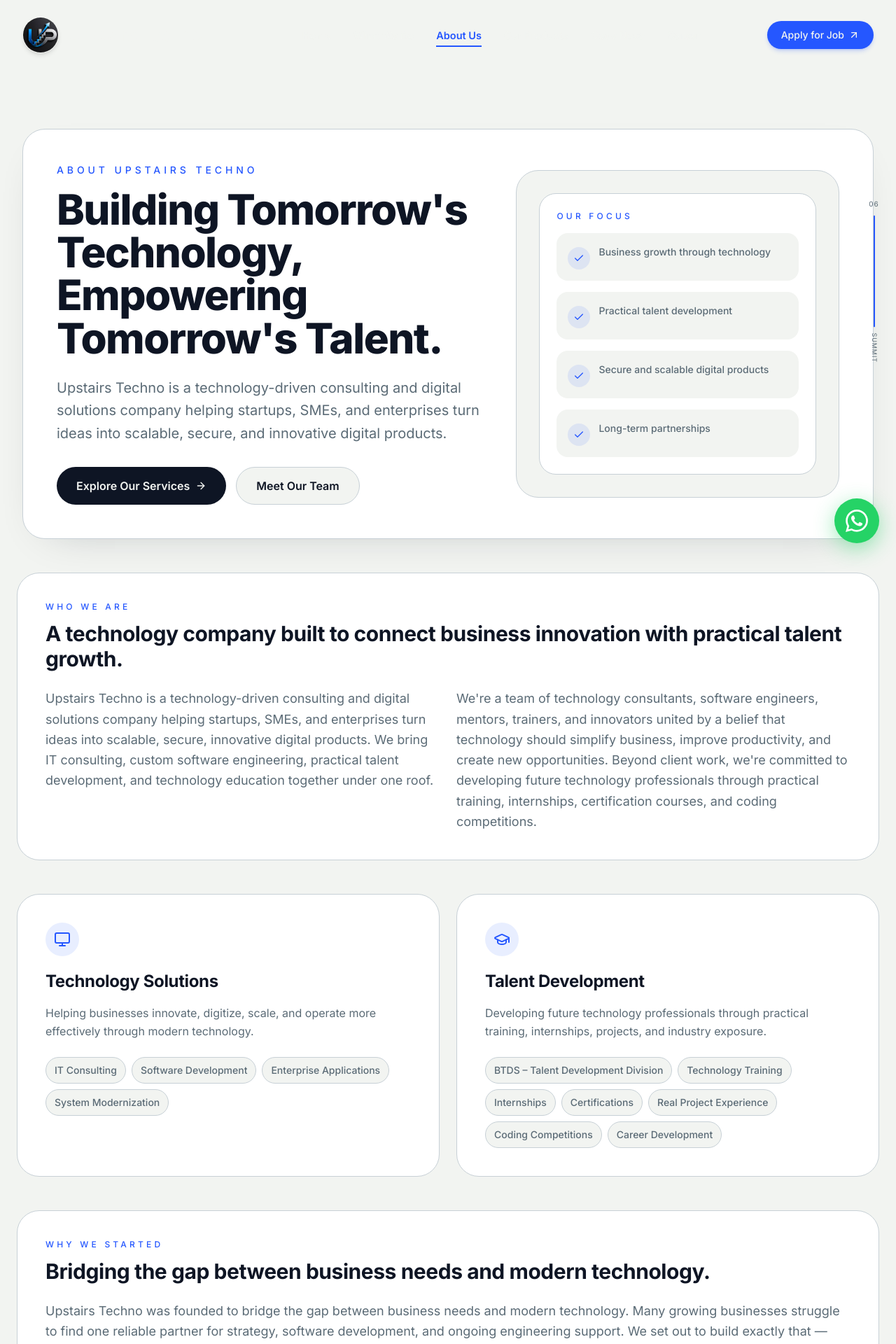
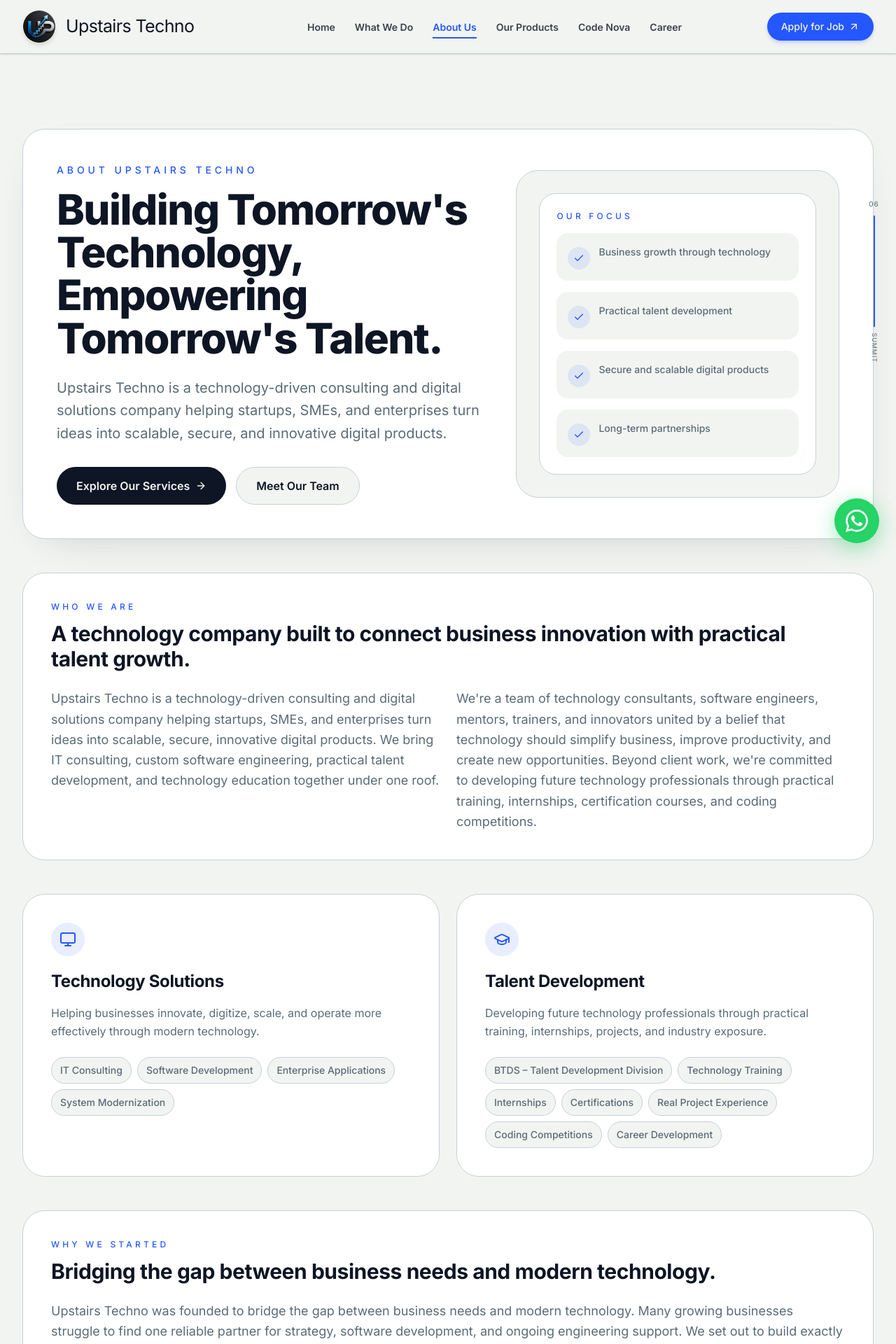
Before and after one commit to khetrikunal/Upstairs_Techno_Portfolio_Frontend, a Next.js app: page /about in a window 1280 px wide. Shown: the top 1920 px of the page at 70% size. Built offline with nearby package versions, Linux system fonts and the light colour scheme.

Commit message:
Navabar changes Done

```diff
--- a/app/about/page.tsx
+++ b/app/about/page.tsx
@@ -111,7 +111,7 @@
           </div>
         </section>
 
-        <section className="mx-auto mt-12 max-w-7xl px-6">
+        <section className="mx-auto mt-12 max-w-7xl px-4 sm:px-6 md:px-8">
           <div className="rounded-[2rem] border border-grid bg-white p-8 sm:p-10">
             <p className="font-mono text-xs uppercase tracking-[0.35em] text-blueline">Who We Are</p>
             <h2 className="mt-3 font-display text-3xl font-semibold text-ink">A technology company built to connect business innovation with practical talent growth.</h2>
@@ -126,7 +126,7 @@
           </div>
         </section>
 
-        <section className="mx-auto mt-12 max-w-7xl px-6">
+        <section className="mx-auto mt-12 max-w-7xl px-4 sm:px-6 md:px-8">
           <div className="grid gap-6 lg:grid-cols-2">
             {pillars.map((pillar) => (
               <div key={pillar.title} className="rounded-[2rem] border border-grid bg-white p-8 sm:p-10">
@@ -147,7 +147,7 @@
           </div>
         </section>
 
-        <section className="mx-auto mt-12 max-w-7xl px-6">
+        <section className="mx-auto mt-12 max-w-7xl px-4 sm:px-6 md:px-8">
           <div className="rounded-[2rem] border border-grid bg-white p-8 sm:p-10">
             <p className="font-mono text-xs uppercase tracking-[0.35em] text-blueline">Why We Started</p>
             <h2 className="mt-3 font-display text-3xl font-semibold text-ink">Bridging the gap between business needs and modern technology.</h2>
@@ -167,14 +167,14 @@
           </div>
         </section>
 
-        <section className="mx-auto mt-12 max-w-7xl px-6">
+        <section className="mx-auto mt-12 max-w-7xl px-4 sm:px-6 md:px-8">
           <div className="rounded-[2rem] border border-grid bg-ink p-8 text-paper sm:p-10">
             <p className="font-mono text-xs uppercase tracking-[0.35em] text-blueline">Our Vision</p>
             <h2 className="mt-3 font-display text-3xl font-semibold">To become a globally recognized technology company that empowers businesses through innovation, delivers world-class digital solutions, and develops the next generation of technology professionals by bridging the gap between education and industry.</h2>
           </div>
         </section>
 
-        <section className="mx-auto mt-12 max-w-7xl px-6">
+        <section className="mx-auto mt-12 max-w-7xl px-4 sm:px-6 md:px-8">
           <div className="rounded-[2rem] border border-grid bg-white p-8 sm:p-10">
             <p className="font-mono text-xs uppercase tracking-[0.35em] text-blueline">Our Mission</p>
             <h2 className="mt-3 font-display text-3xl font-semibold text-ink">To help businesses innovate, grow, and succeed through high-quality IT consulting and custom software development — while empowering students and fresh graduates through training, internships, and real-world project experience.</h2>
@@ -184,7 +184,7 @@
           </div>
         </section>
 
-        <section className="mx-auto mt-12 max-w-7xl px-6">
+        <section className="mx-auto mt-12 max-w-7xl px-4 sm:px-6 md:px-8">
           <div className="rounded-[2rem] border border-grid bg-white p-8 sm:p-10">
             <p className="font-mono text-xs uppercase tracking-[0.35em] text-blueline">Our Core Values</p>
             <h2 className="mt-3 font-display text-3xl font-semibold text-ink">The principles that guide every engagement and every relationship.</h2>
@@ -202,7 +202,7 @@
           </div>
         </section>
 
-        <section className="mx-auto mt-12 max-w-7xl px-6">
+        <section className="mx-auto mt-12 max-w-7xl px-4 sm:px-6 md:px-8">
           <div className="rounded-[2rem] border border-grid bg-white p-8 sm:p-10">
             <p className="font-mono text-xs uppercase tracking-[0.35em] text-blueline">Why Choose Upstairs Techno?</p>
             <h2 className="mt-3 font-display text-3xl font-semibold text-ink">A reliable partner for business growth and future-ready talent.</h2>
@@ -224,7 +224,7 @@
           </div>
         </section>
 
-        <section className="mx-auto mt-12 max-w-7xl px-6">
+        <section className="mx-auto mt-12 max-w-7xl px-4 sm:px-6 md:px-8">
           <div className="rounded-[2rem] border border-grid bg-white p-8 sm:p-10">
             <p className="font-mono text-xs uppercase tracking-[0.35em] text-blueline">Our Technology &amp; Service Ecosystem</p>
             <h2 className="mt-3 font-display text-3xl font-semibold text-ink">An end-to-end ecosystem for business transformation and talent development.</h2>
@@ -275,7 +275,7 @@
           </div>
         </section>
 
-        <section className="mx-auto mt-12 max-w-7xl px-6">
+        <section className="mx-auto mt-12 max-w-7xl px-4 sm:px-6 md:px-8">
           <div className="rounded-[2rem] border border-grid bg-white p-8 sm:p-10">
             <p className="font-mono text-xs uppercase tracking-[0.35em] text-blueline">Our Journey</p>
             <h2 className="mt-3 font-display text-3xl font-semibold text-ink">A conceptual path from foundation to future-ready impact.</h2>
@@ -289,7 +289,7 @@
           </div>
         </section>
 
-        <section className="mx-auto mt-12 max-w-7xl px-6">
+        <section className="mx-auto mt-12 max-w-7xl px-4 sm:px-6 md:px-8">
           <div className="rounded-[2rem] border border-grid bg-white p-8 sm:p-10">
             <p className="font-mono text-xs uppercase tracking-[0.35em] text-blueline">Get in Touch</p>
             <h2 className="mt-3 font-display text-3xl font-semibold text-ink">Let&apos;s start a conversation about your next technology or talent-development opportunity.</h2>
@@ -326,7 +326,7 @@
           </div>
         </section>
 
-        <section className="mx-auto mt-12 max-w-7xl px-6">
+        <section className="mx-auto mt-12 max-w-7xl px-4 sm:px-6 md:px-8">
           <div className="rounded-[2rem] border border-grid bg-white p-8 text-center sm:p-10">
             <p className="font-mono text-xs uppercase tracking-[0.35em] text-blueline">Let&apos;s Build the Future Together</p>
             <h2 className="mt-3 font-display text-3xl font-semibold text-ink">Whether you&apos;re looking to transform your business with technology or build the next generation of technology talent, Upstairs Techno is ready to work with you.</h2>
--- a/app/layout.tsx
+++ b/app/layout.tsx
@@ -31,7 +31,7 @@
 export default function RootLayout({ children }: LayoutProps<"/">) {
   return (
     <html lang="en" className="h-full antialiased">
-      <body className={`${inter.variable} min-h-full flex flex-col bg-paper text-ink font-sans`}>
+      <body className={`${inter.variable} min-h-full flex flex-col bg-paper text-ink font-sans overflow-x-hidden`}>
         <AscentGauge />
         <CustomCursor />
         {children}
--- a/components/CodingCompetitionBanner.tsx
+++ b/components/CodingCompetitionBanner.tsx
@@ -4,7 +4,8 @@
 
 export default function CodingCompetitionBanner() {
   return (
-    <section className="relative bg-ink text-paper py-20 sm:py-28 overflow-hidden my-12 rounded-3xl mx-4 sm:mx-6 lg:mx-8 shadow-2xl border border-blueline/30">
+    <section className="mx-auto max-w-7xl px-4 sm:px-6 md:px-8 my-10 sm:my-14">
+      <div className="relative bg-ink text-paper py-16 sm:py-20 md:py-24 overflow-hidden rounded-3xl shadow-2xl border border-blueline/30">
         {/* Responsive Background Image with Dark Contrast Overlay */}
         <div className="absolute inset-0 z-0">
           <img
@@ -21,7 +22,7 @@
         <div className="absolute -top-24 -right-24 w-96 h-96 bg-blueline/20 rounded-full blur-3xl pointer-events-none z-0" />
         <div className="absolute -bottom-24 -left-24 w-96 h-96 bg-blueline/15 rounded-full blur-3xl pointer-events-none z-0" />
 
-      <div className="relative z-10 mx-auto max-w-7xl px-4 sm:px-6 md:px-8">
+        <div className="relative z-10 px-4 sm:px-8 md:px-12">
         <div className="text-center max-w-3xl mx-auto mb-14">
           <div className="inline-flex items-center gap-2 rounded-full border border-blueline/40 bg-blueline/10 px-5 py-2 text-xs sm:text-sm font-mono tracking-widest text-blueline-soft uppercase mb-4 shadow-sm font-semibold">
             <Trophy className="w-4 h-4 text-blueline-soft" />
@@ -131,6 +132,7 @@
           </a>
         </div>
       </div>
+    </div>
   </section>
 );
 }
--- a/components/Contact.tsx
+++ b/components/Contact.tsx
@@ -30,7 +30,7 @@
 export default function Contact() {
   return (
     <section id="contact" className="py-16 sm:py-20 md:py-28 lg:py-32 bg-paper">
-      <div className="mx-auto max-w-5xl px-4 sm:px-6 md:px-8">
+      <div className="mx-auto max-w-7xl px-4 sm:px-6 md:px-8">
         <motion.div
           initial={{ opacity: 0, y: 20 }}
           whileInView={{ opacity: 1, y: 0 }}
--- a/components/Navbar.tsx
+++ b/components/Navbar.tsx
@@ -31,6 +31,11 @@
   const [menuOpen, setMenuOpen] = useState(false);
   const [mobileMenuOpen, setMobileMenuOpen] = useState(false);
 
+  const isHome = pathname === "/";
+  // On the home page top, the background is dark (video hero).
+  // Everywhere else (subpages or when scrolled), the background is light.
+  const isDarkHero = isHome && !scrolled;
+
   useEffect(() => {
     const onScroll = () => setScrolled(window.scrollY > 24);
     onScroll();
@@ -49,25 +54,27 @@
 
   return (
     <header
-      className={`fixed top-0 inset-x-0 z-50 transition-all duration-300 ${scrolled
-          ? "bg-paper/95 backdrop-blur-md border-b border-grid shadow-sm py-3.5"
-          : "bg-transparent py-4 md:py-6"
+      className={`fixed top-0 inset-x-0 z-50 transition-all duration-300 ${
+        isDarkHero
+          ? "bg-transparent py-4 md:py-6"
+          : "bg-paper/95 backdrop-blur-md border-b border-grid shadow-sm py-3.5"
       }`}
     >
-      <nav className="mx-auto max-w-7xl px-4 sm:px-6 lg:px-8 flex items-center justify-between">
+      <nav className="mx-auto max-w-7xl px-4 sm:px-6 md:px-8 flex items-center justify-between">
         {/* Logo & Company Name */}
         <a
           href="/"
-          className="flex items-center gap-3 sm:gap-3.5 group shrink-0"
+          className="flex items-center gap-2.5 sm:gap-3.5 group shrink-0"
           data-cursor="Home"
         >
           <img
             src="/Upstairs_Logo.jpeg"
             alt="Upstairs Techno logo"
-            className="h-10 w-10 sm:h-11 sm:w-11 md:h-12 md:w-12 lg:h-13 lg:w-13 rounded-full object-cover border border-paper/20 bg-paper shadow-md transition-transform duration-300 group-hover:scale-105"
+            className="h-9 w-9 sm:h-10 sm:w-10 md:h-11 md:w-11 lg:h-12 lg:w-12 rounded-full object-cover border border-paper/20 bg-paper shadow-md transition-transform duration-300 group-hover:scale-105"
           />
           <span
-            className={`font-display font-extrabold text-xl sm:text-2xl md:text-[23px] lg:text-[26px] tracking-tight transition-colors duration-300 ${scrolled || mobileMenuOpen ? "text-ink" : "text-paper"
+            className={`font-display font-extrabold text-lg sm:text-xl md:text-2xl lg:text-[25px] tracking-tight transition-colors duration-300 ${
+              isDarkHero ? "text-paper" : "text-ink"
             }`}
           >
             Upstairs Techno
@@ -76,7 +83,7 @@
 
         {/* Desktop Navigation Links */}
         <div
-          className="hidden md:flex items-center gap-5 lg:gap-7 xl:gap-8 ml-8 lg:ml-12"
+          className="hidden lg:flex items-center gap-5 xl:gap-7 ml-6 xl:ml-10"
           onMouseLeave={() => setMenuOpen(false)}
         >
           {LINKS.map((link) => (
@@ -87,19 +94,21 @@
             >
               <a
                 href={link.href}
-                className={`relative text-[13px] lg:text-[14.5px] font-semibold py-1.5 transition-colors duration-300 group ${(link.href === "/"
+                className={`relative text-[13px] xl:text-[14px] font-semibold py-1.5 transition-colors duration-300 group ${
+                  (link.href === "/"
                     ? pathname === "/"
                     : pathname.startsWith(link.href.split("#")[0]) &&
                       link.href.split("#")[0] !== "/")
                     ? "text-blueline"
-                    : scrolled
-                      ? "text-ink/90 hover:text-blueline"
-                      : "text-paper/90 hover:text-white"
+                    : isDarkHero
+                      ? "text-paper/90 hover:text-white"
+                      : "text-ink/80 hover:text-blueline"
                 }`}
               >
                 {link.name}
                 <span
-                  className={`absolute left-0 -bottom-0.5 h-[2px] bg-blueline transition-all duration-300 ${(link.href === "/"
+                  className={`absolute left-0 -bottom-0.5 h-[2px] bg-blueline transition-all duration-300 ${
+                    (link.href === "/"
                       ? pathname === "/"
                       : pathname.startsWith(link.href.split("#")[0]) &&
                         link.href.split("#")[0] !== "/")
@@ -157,7 +166,7 @@
         </div>
 
         {/* Desktop CTA Button */}
-        <div className="hidden md:flex items-center shrink-0">
+        <div className="hidden lg:flex items-center shrink-0">
           <a
             href="/career#open-positions"
             data-cursor="Apply for Job"
@@ -173,9 +182,10 @@
           type="button"
           onClick={() => setMobileMenuOpen(!mobileMenuOpen)}
           aria-label={mobileMenuOpen ? "Close navigation menu" : "Open navigation menu"}
-          className={`md:hidden relative z-50 p-2.5 rounded-full transition-colors cursor-pointer ${scrolled || mobileMenuOpen
-              ? "text-ink hover:bg-paper-dim"
-              : "text-paper hover:bg-paper/10"
+          className={`lg:hidden relative z-50 p-2.5 rounded-full transition-colors cursor-pointer ${
+            isDarkHero && !mobileMenuOpen
+              ? "text-paper hover:bg-paper/10"
+              : "text-ink hover:bg-paper-dim"
           }`}
         >
           {mobileMenuOpen ? <X className="w-6 h-6" /> : <Menu className="w-6 h-6" />}
```
Lines whose indentation alone changed are shown as unchanged.
